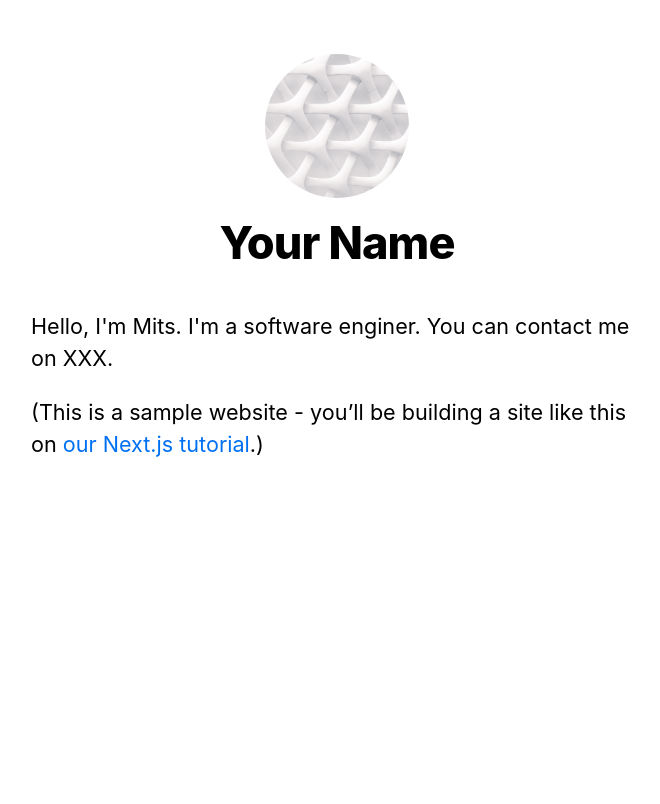
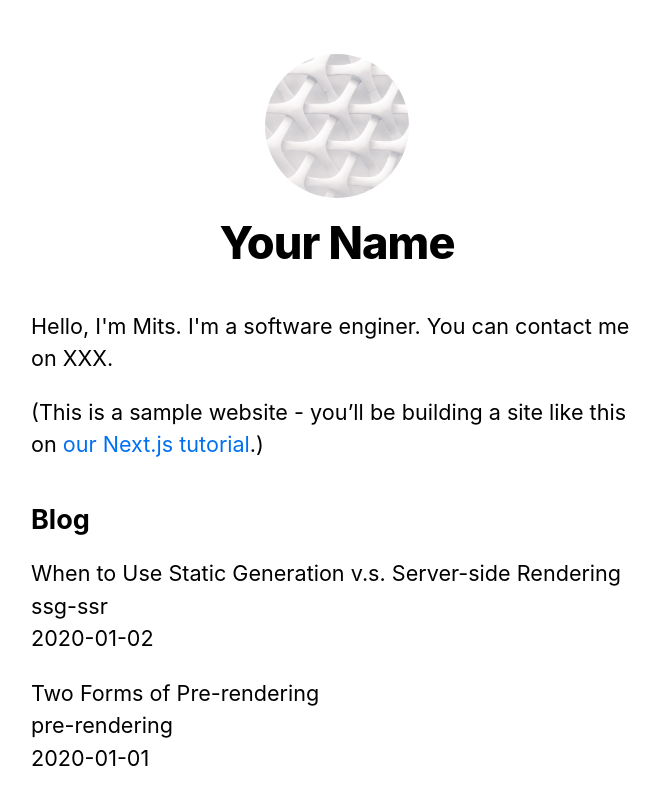
Before and after one commit to gotomts/tutorial-nextjs-blog, a Next.js app: page / in a window 1280 px wide. Shown: the top 804 px of the page, without its empty margins (303-963 px from the left). Built offline with nearby package versions, Linux system fonts and the light colour scheme.

Commit message:
feat: getStaticPropsの実装

```diff
--- /dev/null
+++ b/lib/posts.js
@@ -0,0 +1,32 @@
+import fs from "fs";
+import path from "path";
+import matter from "gray-matter";
+
+const postsDirectory = path.join(process.cwd(), "posts");
+
+export function getSortedPostsData() {
+  const fileNames = fs.readdirSync(postsDirectory);
+  const allPostsData = fileNames.map((fileName) => {
+    const id = fileName.replace(/\.md$/, "");
+
+    const fullPath = path.join(postsDirectory, fileName);
+    const fileContents = fs.readFileSync(fullPath, "utf8");
+
+    const matterResult = matter(fileContents);
+
+    return {
+      id,
+      ...matterResult.data,
+    };
+  });
+
+  return allPostsData.sort(({ date: a }, { date: b }) => {
+    if (a < b) {
+      return 1;
+    } else if (a > b) {
+      return -1;
+    } else {
+      return 0;
+    }
+  });
+}
--- a/pages/index.js
+++ b/pages/index.js
@@ -1,8 +1,18 @@
 import Head from "next/head";
 import Layout, { siteTitle } from "../components/layout";
 import utilStyles from "../styles/utils.module.css";
+import { getSortedPostsData } from "../lib/posts";
 
-export default function Home() {
+export async function getStaticProps() {
+  const allPostsData = getSortedPostsData();
+  return {
+    props: {
+      allPostsData,
+    },
+  };
+}
+
+export default function Home({ allPostsData }) {
   return (
     <Layout home>
       <Head>
@@ -17,6 +27,20 @@
           <a href="https://nextjs.org/learn">our Next.js tutorial</a>.)
         </p>
       </section>
+      <section className={`${utilStyles.headingMd} ${utilStyles.padding1px}`}>
+        <h2 className={utilStyles.headingLg}>Blog</h2>
+        <ul className={utilStyles.list}>
+          {allPostsData.map(({ id, date, title }) => (
+            <li className={utilStyles.listItem} key={id}>
+              {title}
+              <br />
+              {id}
+              <br />
+              {date}
+            </li>
+          ))}
+        </ul>
+      </section>
     </Layout>
   );
 }
```
